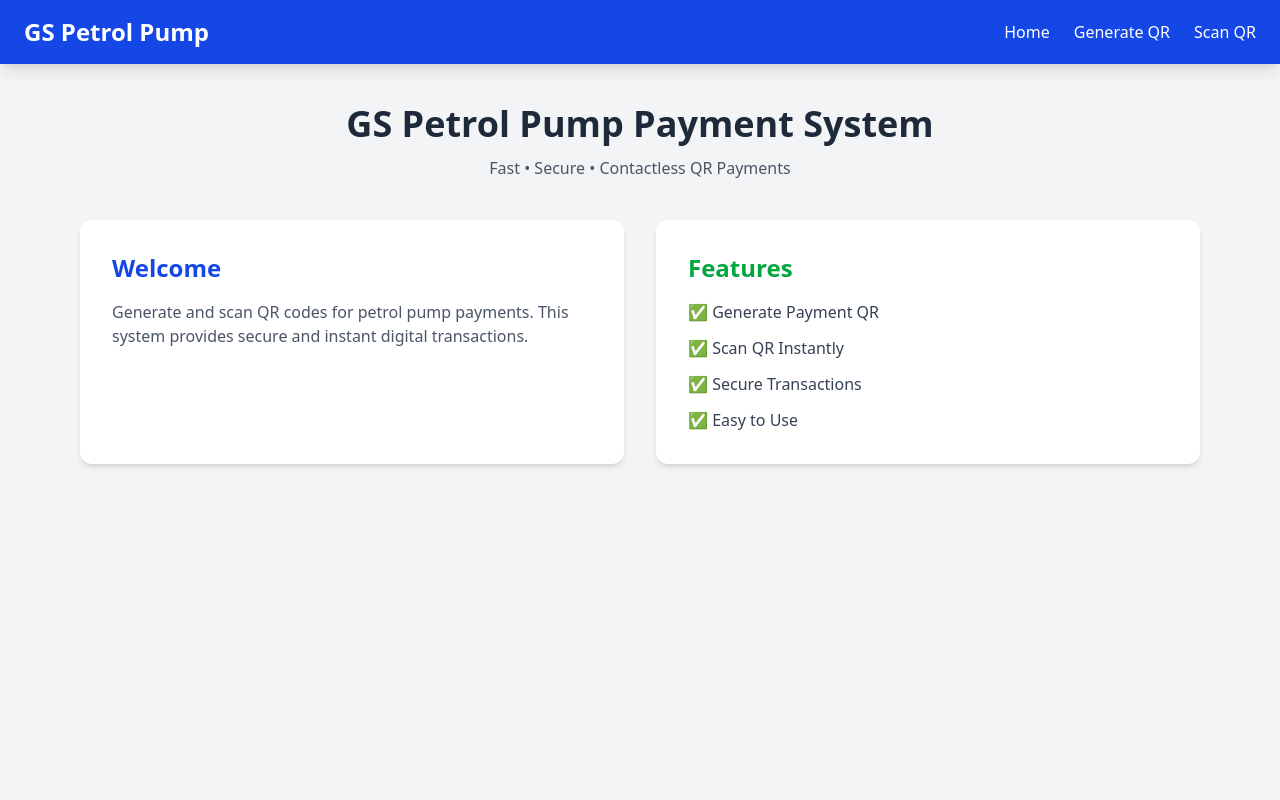
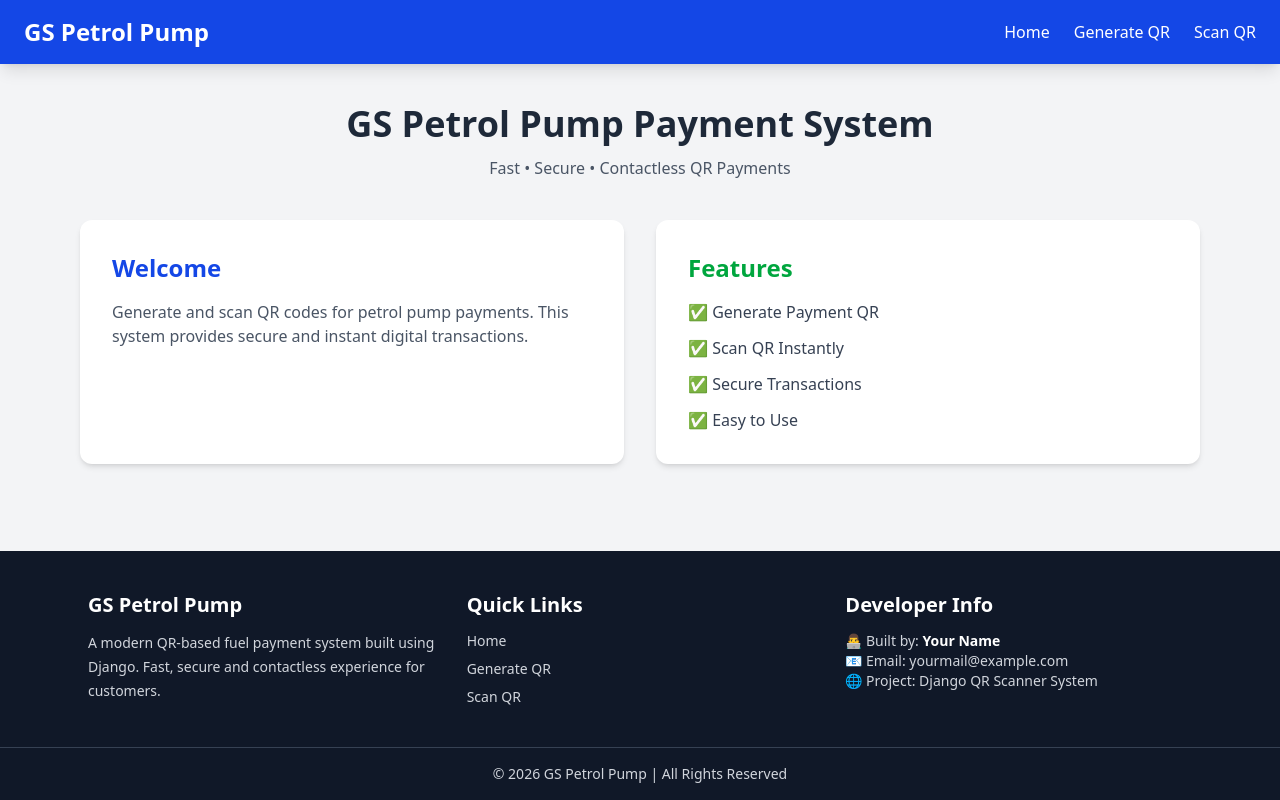
Before and after one commit to pintusingh123/Scanner-app, a Django app: page / in a window 1280 px wide. Run offline with Django 5.2, Linux system fonts and the light colour scheme; style sheets or scripts are compiled from the project's sources.

Commit message:
ui update

```diff
--- a/scannerApp/templates/scanner/base.html
+++ b/scannerApp/templates/scanner/base.html
@@ -10,7 +10,7 @@
     <link rel="stylesheet" href="{% static 'css/output.css' %}">
 </head>
 
-<body class="bg-gray-100 min-h-screen">
+<body class="bg-gray-100 min-h-screen flex flex-col">
 
     <!-- Navbar -->
     <nav class="bg-blue-700 text-white shadow-lg">
@@ -43,7 +43,7 @@
         </div>
     </nav>
 
-    <!-- Main Heading -->
+    <!-- Header Section -->
     <div class="text-center py-10">
         <h1 class="text-4xl font-bold text-gray-800">
             GS Petrol Pump Payment System
@@ -54,11 +54,60 @@
         </p>
     </div>
 
-    <!-- Content -->
-    <div class="max-w-6xl mx-auto px-4">
+    <!-- Main Content -->
+    <div class="max-w-6xl mx-auto px-4 flex-1">
         {% block content %}
         {% endblock content %}
     </div>
 
+    <!-- FOOTER -->
+    <footer class="bg-gray-900 text-gray-300 mt-12">
+        <div class="max-w-6xl mx-auto px-6 py-10 grid md:grid-cols-3 gap-8">
+
+            <!-- About -->
+            <div>
+                <h2 class="text-xl font-bold text-white mb-3">
+                    GS Petrol Pump
+                </h2>
+                <p class="text-sm leading-6">
+                    A modern QR-based fuel payment system built using Django.
+                    Fast, secure and contactless experience for customers.
+                </p>
+            </div>
+
+            <!-- Quick Links -->
+            <div>
+                <h2 class="text-xl font-bold text-white mb-3">
+                    Quick Links
+                </h2>
+
+                <ul class="space-y-2 text-sm">
+                    <li><a href="{% url 'home' %}" class="hover:text-white">Home</a></li>
+                    <li><a href="{% url 'generateqr' %}" class="hover:text-white">Generate QR</a></li>
+                    <li><a href="{% url 'scanqr' %}" class="hover:text-white">Scan QR</a></li>
+                </ul>
+            </div>
+
+            <!-- Contact -->
+            <div>
+                <h2 class="text-xl font-bold text-white mb-3">
+                    Developer Info
+                </h2>
+
+                <p class="text-sm">
+                    👨‍💻 Built by: <span class="text-white font-semibold">Your Name</span><br>
+                    📧 Email: yourmail@example.com<br>
+                    🌐 Project: Django QR Scanner System
+                </p>
+            </div>
+
+        </div>
+
+        <!-- Bottom Bar -->
+        <div class="border-t border-gray-700 text-center py-4 text-sm">
+            © 2026 GS Petrol Pump | All Rights Reserved
+        </div>
+    </footer>
+
 </body>
 </html>
```
